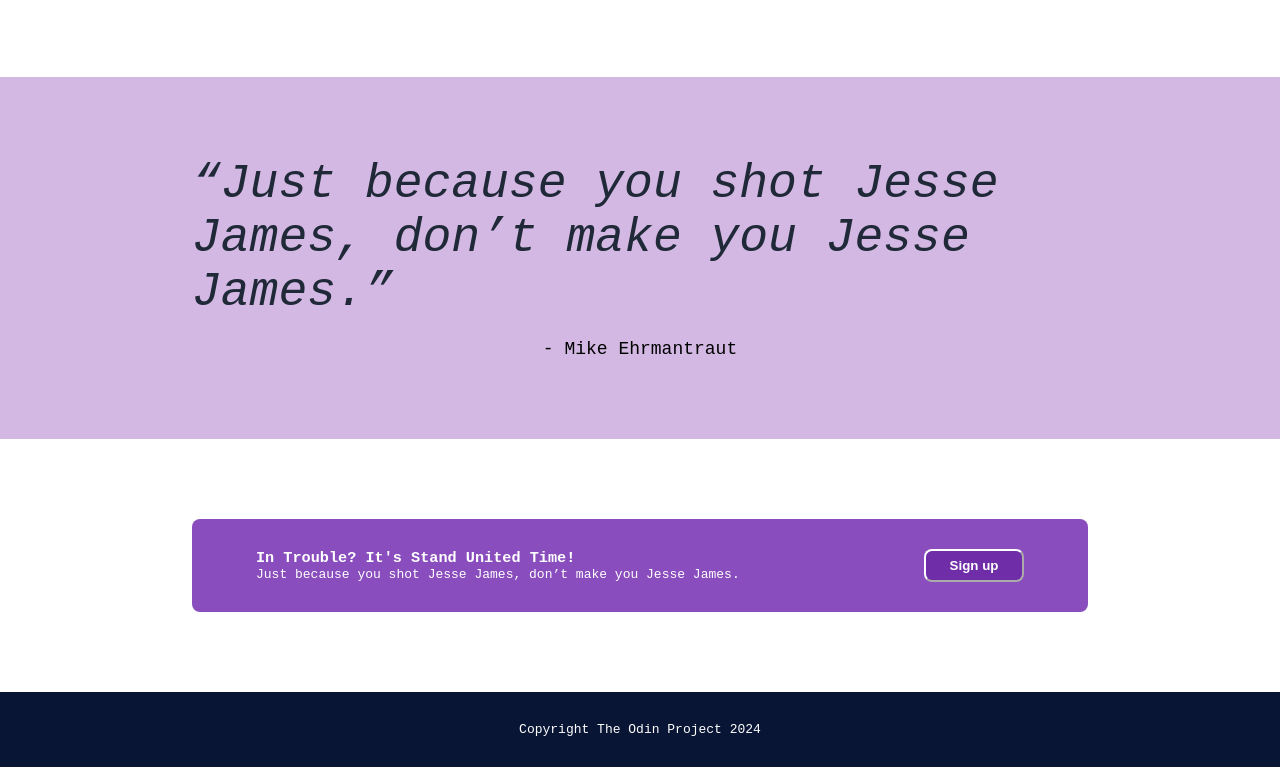
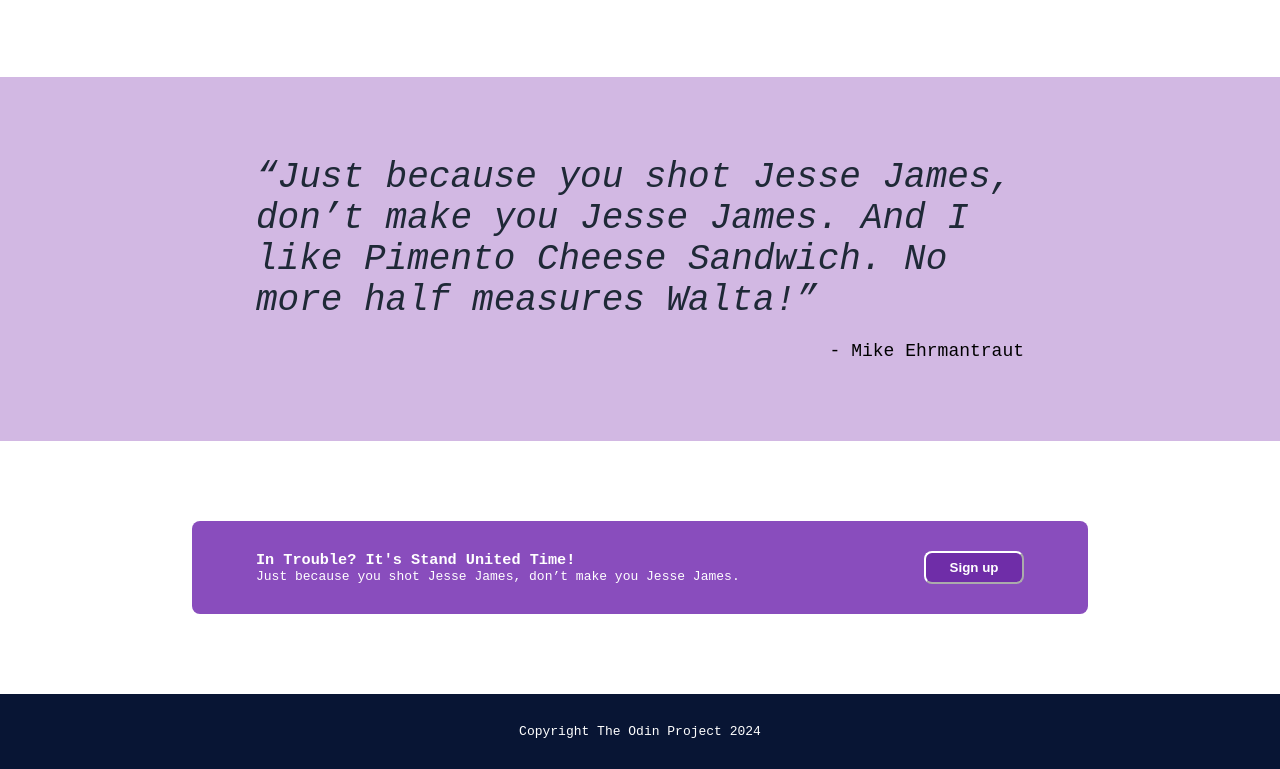
Before and after one commit to JoseZamuco/TOP_Landing, a plain HTML site: page index.html in a window 1280 px wide. Shown: the part 1337-2106 px from the top of the page. Drawn offline with Linux system fonts and the light colour scheme.

Commit message:
Modified styling on Quote section
Added more padding to make quote section more compact

```diff
--- a/Styles.css
+++ b/Styles.css
@@ -137,19 +137,20 @@ h2 {
     flex: 1;
     display: flex;
     flex-direction: column;
-    align-items: center;
     gap: 20px;
-    padding: 80px 15vw;
+    padding: 80px 20vw;
     background-color: 	#d2b8e3;
 }
 
 .Quote {
-    font-size: 48px;
+    font-size: 36px;
     font-style: italic;
     color: #1f2937;
 }
 
 .QuoteAuthor {
+    display: flex;
+    justify-content: flex-end;
     font-size: 18px;
 }
 
--- a/index.html
+++ b/index.html
@@ -73,7 +73,8 @@
     </div>
 
     <div class="QuoteSection">
-        <p class="Quote">“Just because you shot Jesse James, don’t make you Jesse James.”</p>
+        <p class="Quote">“Just because you shot Jesse James, don’t make you Jesse James. And I like Pimento Cheese
+            Sandwich. No more half measures Walta!”</p>
         <p class="QuoteAuthor"> - Mike Ehrmantraut</p>
     </div>
 
```
